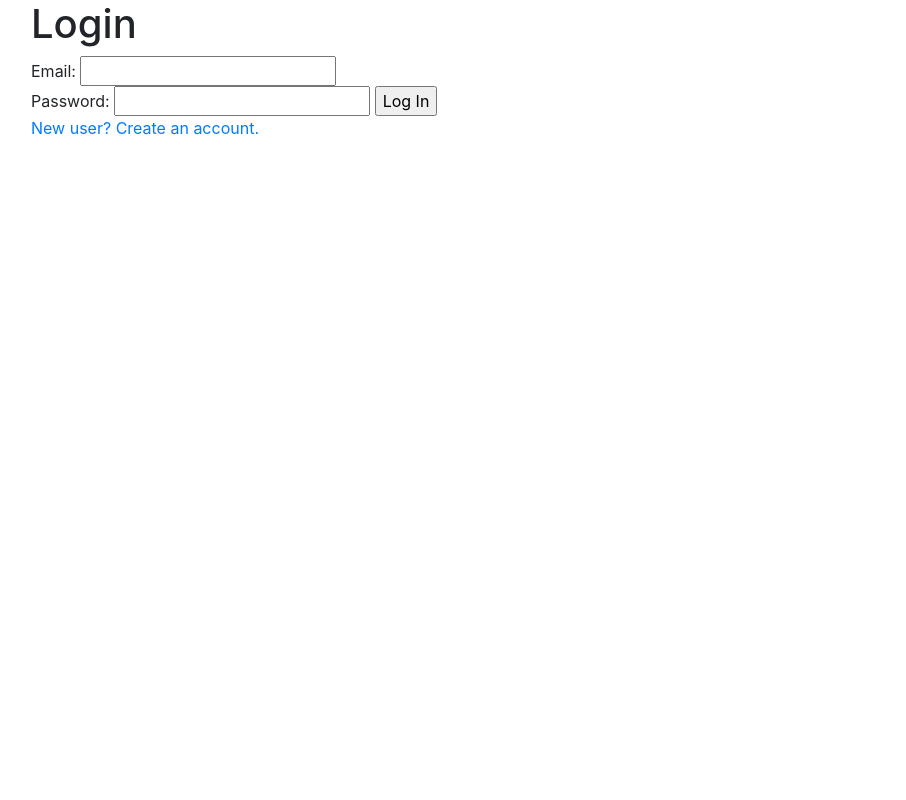
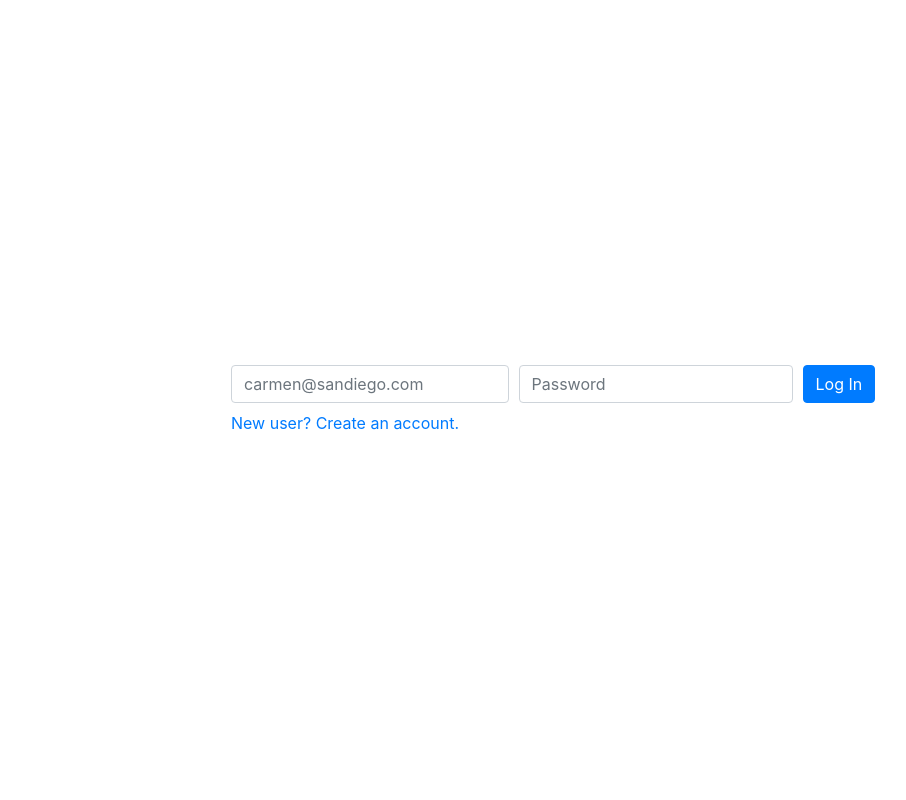
Before and after one commit to erinforman/OnDeck, a Flask app: page / in a window 1280 px wide. Shown: the whole page, without its empty margins (54-960 px from the left). Run offline with Flask 2, Linux system fonts and the light colour scheme; some libraries are stand-ins or nearby versions.

Commit message:
Center login page

```diff
--- a/static/css/stylesheet.css
+++ b/static/css/stylesheet.css
@@ -55,3 +55,20 @@
   padding: 5px; /* Some padding */
   width: 150px; /* Set a small width */
 }
+
+html, body, .home, .home .row {
+  width: 100%;
+  height: 100%;
+}
+
+.home .row {
+  align-items: center;
+}
+
+.home .login-form {
+  height: 25%;
+}
+
+.home .login-form h1, .home .login-form p {
+  text-align: center;
+}
--- a/templates/base.html
+++ b/templates/base.html
@@ -54,12 +54,8 @@
       {% for msg in get_flashed_messages() %}
         <div class="alert alert-danger show">{{ msg }}</div>
       {% endfor %}
-
     </div>
 
-    <div class="container">
     {% block content %}CONTENT HERE{% endblock %}
-    </div>
-
   </body>
 </html>
--- a/templates/homepage.html
+++ b/templates/homepage.html
@@ -3,15 +3,47 @@
 {% block title %}Via{% endblock %}
 
 {% block content %}
+<div class="container home">
+    <main class="row">
+        <div class="col">
+        </div>
+        <div class="col-8">
+        <section class="col login-form">
+            <form action="/login" method="POST">
+                <div class="form-row align-items-center">
+                    <!-- <h1>Login</h1> -->
+                    <p>
+                        <div class="col-5">
+                            <input type="email" name="email" class="form-control mb-2" id="inlineFormInput" placeholder="carmen@sandiego.com"required>
+                        </div>
+                    </p>
+                    <p>
+                        <div class="col-auto">
+                                <input type="password" name="password" class="form-control mb-2" id="inlineFormInputGroup" placeholder="Password" required>
+                        </div>
+                    </p>
+                    <p>
+                        <div class="col-auto">
+                                <input type="submit" value="Log In" class="btn btn-primary mb-2">
+                        </div>
+                    </p>
 
+                </div>
+                <div class="form-row align-items-center">
+                <p>
+                    <div class="col-auto">
+                        <a href="/new-user"> New user? Create an account.</a>
+                    </div>
+                </p>
+            </div>
+            </form>
 
+        </section>
+        </div>
+        <div class="col">
+    </div>
 
-<h1>Login</h1>
-    <form action="/login" method="POST">
-        Email: <input type="email" name="email" required>
-        <br>
-        Password: <input type="password" name="password" required>
-        <input type="submit" value="Log In">
-        <br>
-        <a href="/new-user">New user? Create an account.</a>
+    </main>
+
+</div>
 {% endblock %}
```
